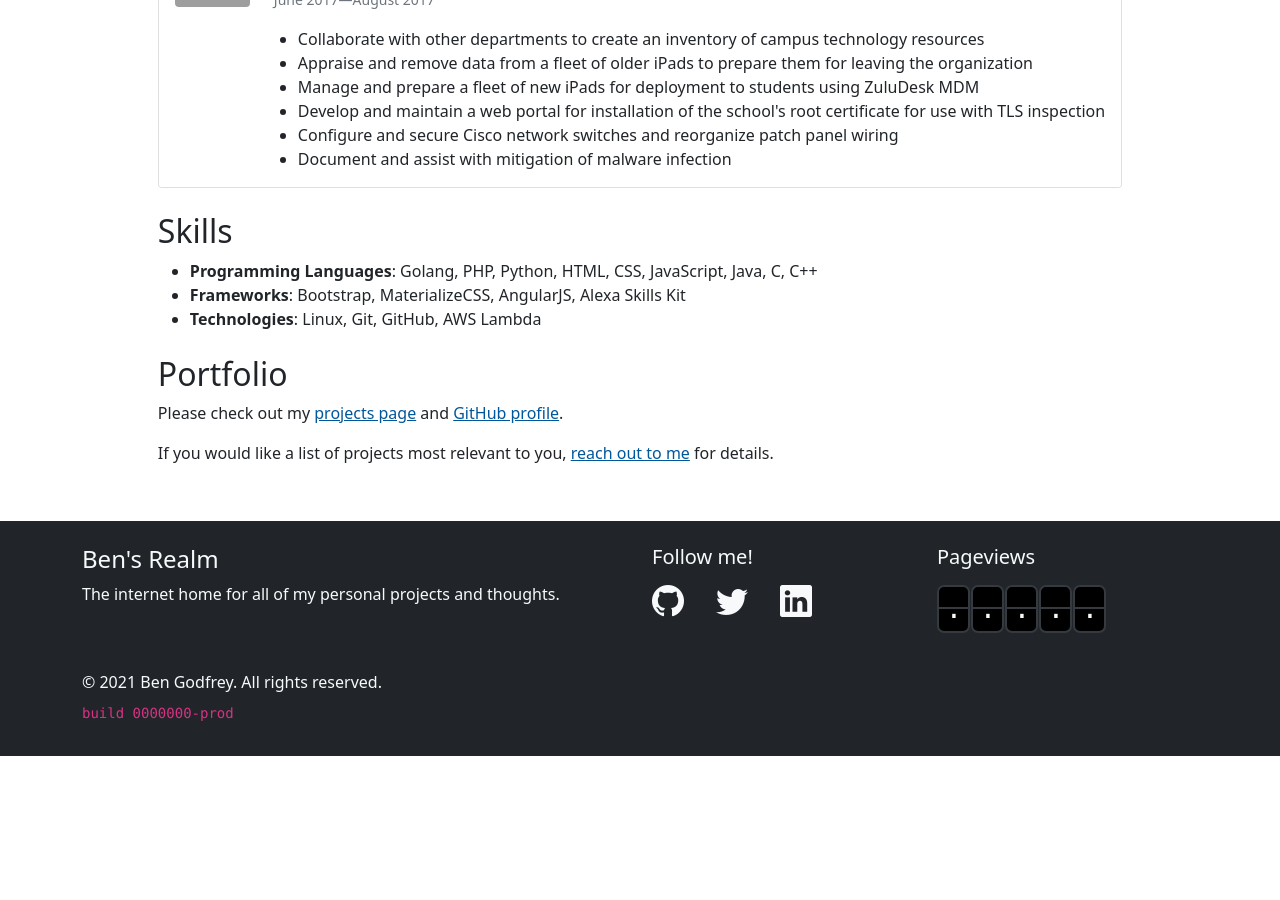
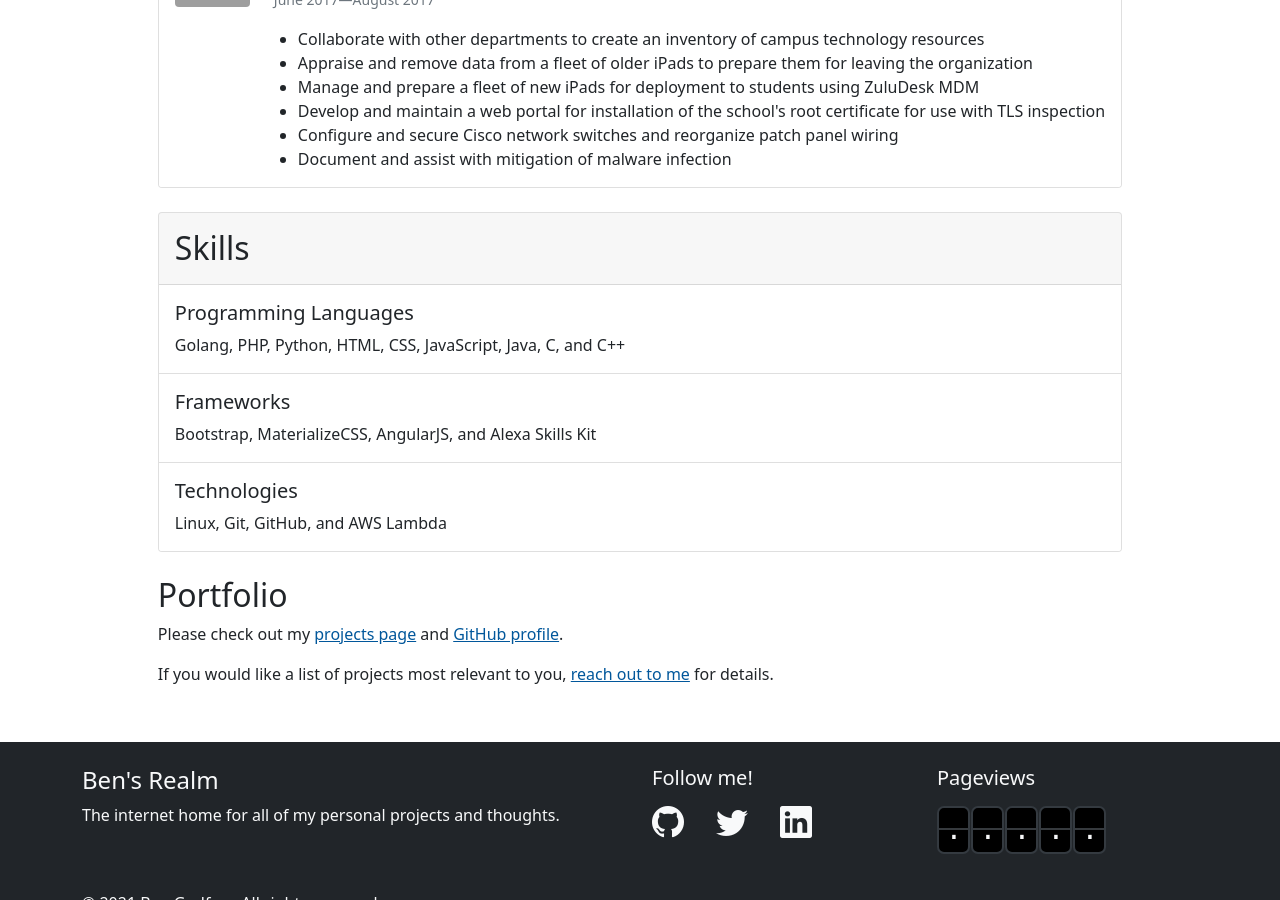
Before and after one commit to BenJetson/benjetson.github.io, a Jekyll site: the page built from resume.html, in a window 1280 px wide and 900 px high, scrolled down 1622 px. Built offline with Jekyll 4.4.1, drawn with Linux system fonts in a browser that asks for light colours; before the commit the page ends 2378 px from its top, so only the background shows below that; grey boxes are pictures that could not be loaded.

Commit message:
Convert skills to resume-group style. #8

```diff
--- a/resume.html
+++ b/resume.html
@@ -138,12 +138,19 @@ main_class: resume
 </section>
 
 <section>
-  <h2>Skills</h2>
-  <ul>
-    {% for group in resume.skills %}
-    <li><strong>{{group.cluster}}</strong>: {{group.items | join: ", "}}</li>
-    {% endfor %}
-  </ul>
+  <div class="resume-group">
+    <div class="resume-group-header">
+      <h2>Skills</h2>
+    </div>
+    <ul class="resume-group-list">
+      {% for group in resume.skills %}
+      <li class="resume-item">
+        <h3 class="h5 card-title">{{group.cluster}}</h3>
+        <p class="card-text">{{group.items | array_to_sentence_string}}</p>
+      </li>
+      {% endfor %}
+    </ul>
+  </div>
 </section>
 
 <section>
```
